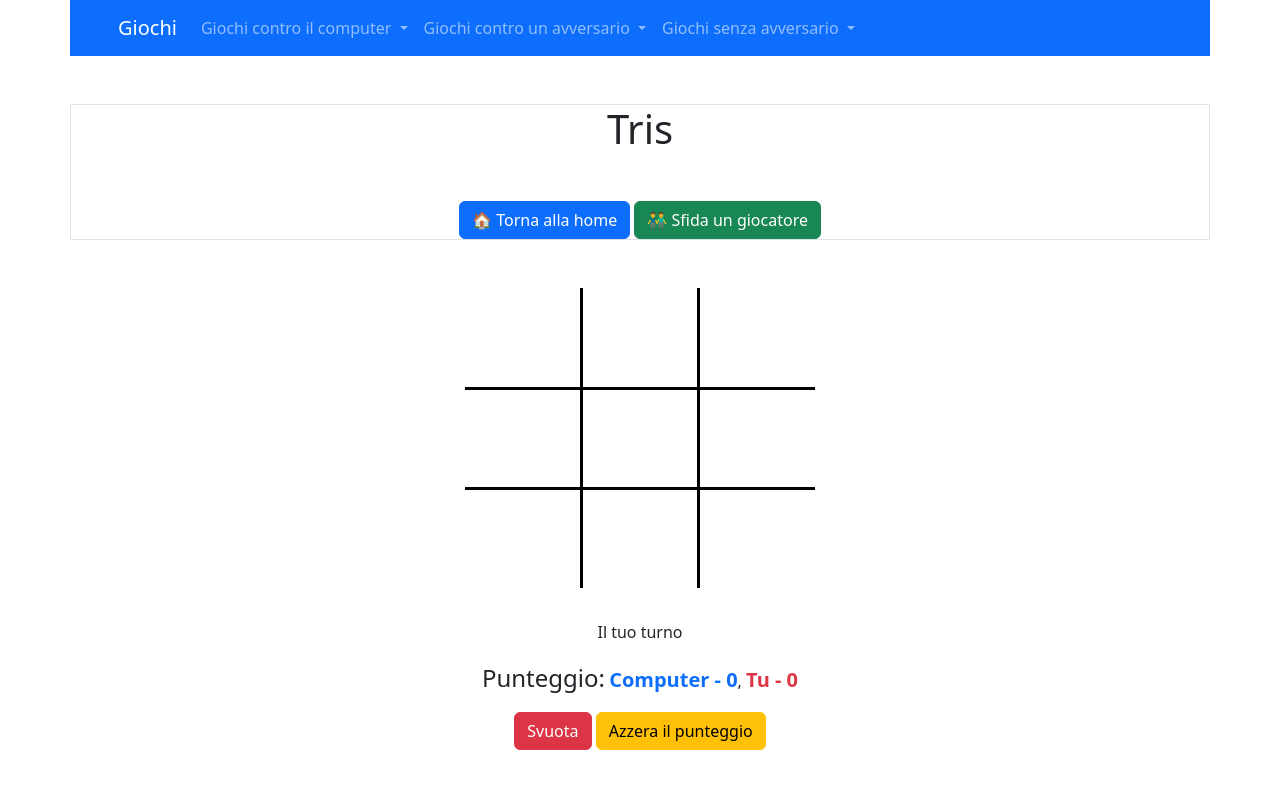
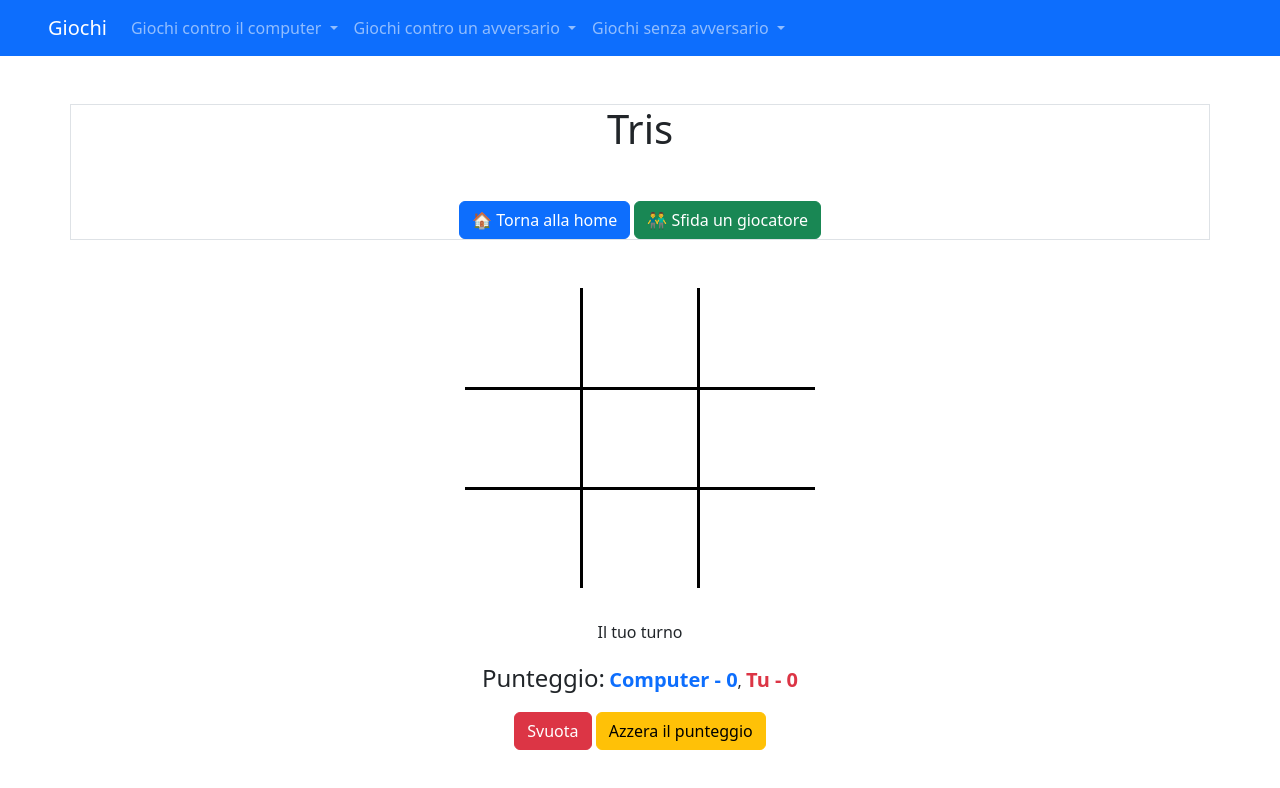
Before and after one commit to vincecatania88/giochi-riuniti, a plain HTML site: page tris/vs-computer.html in a window 1280 px wide. Drawn offline with nearby package versions, Linux system fonts and the light colour scheme.

Commit message:
Update vs-computer.html

```diff
--- a/tris/vs-computer.html
+++ b/tris/vs-computer.html
@@ -10,7 +10,7 @@
     <title>Tris</title>
 </head>
 <body>
-    <nav class="container navbar navbar-expand-lg navbar navbar-dark bg-primary px-5 mb-4">
+    <nav class="navbar navbar-expand-lg navbar navbar-dark bg-primary px-5 mb-4">
         <a class="navbar-brand" href="../index.html">Giochi</a>
         <button class="navbar-toggler" type="button" data-bs-toggle="collapse" data-bs-target="#navbarNavDropdown" aria-controls="navbarNavDropdown" aria-expanded="false" aria-label="Toggle navigation">
           <span class="navbar-toggler-icon"></span>
```
